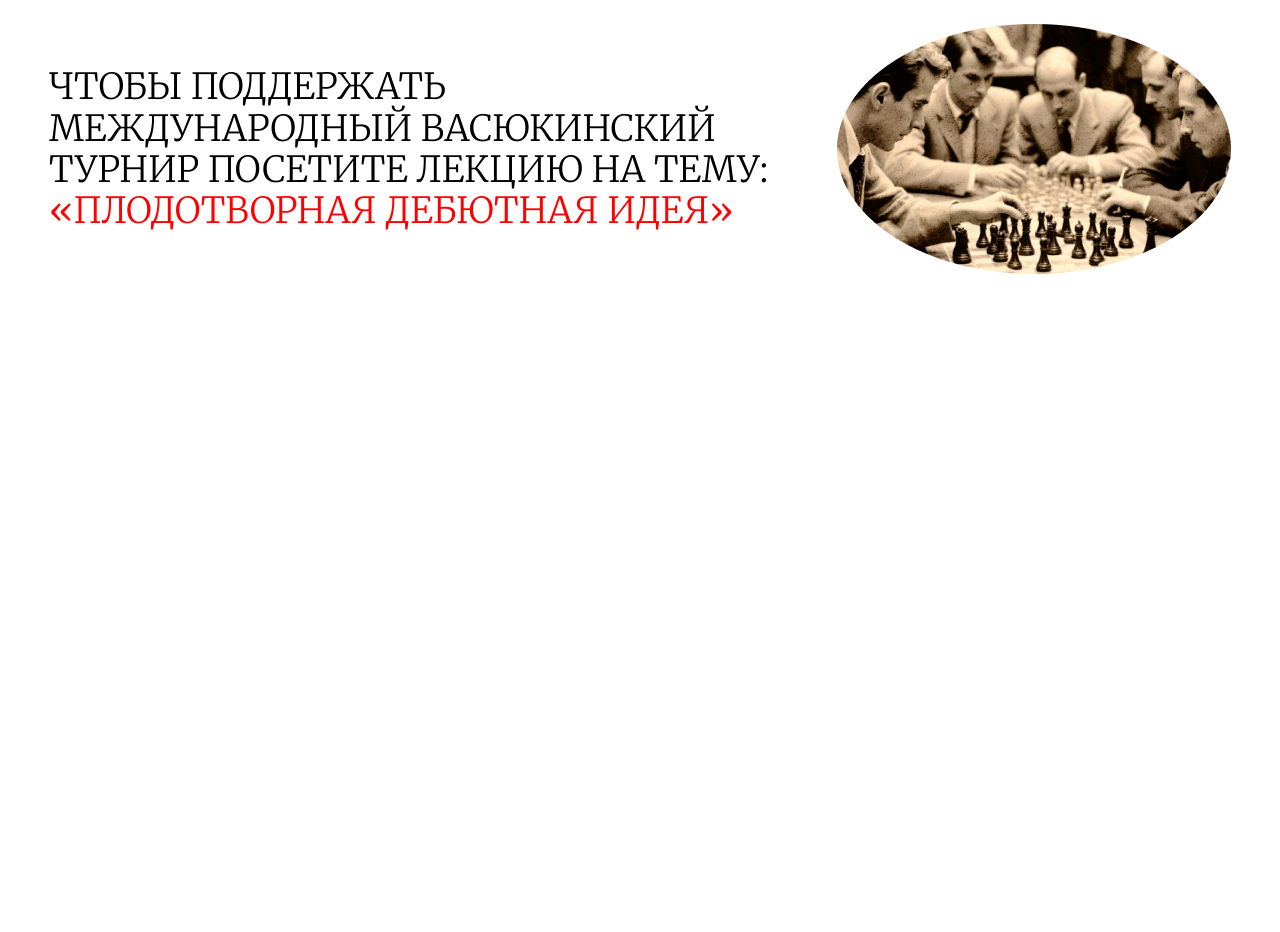
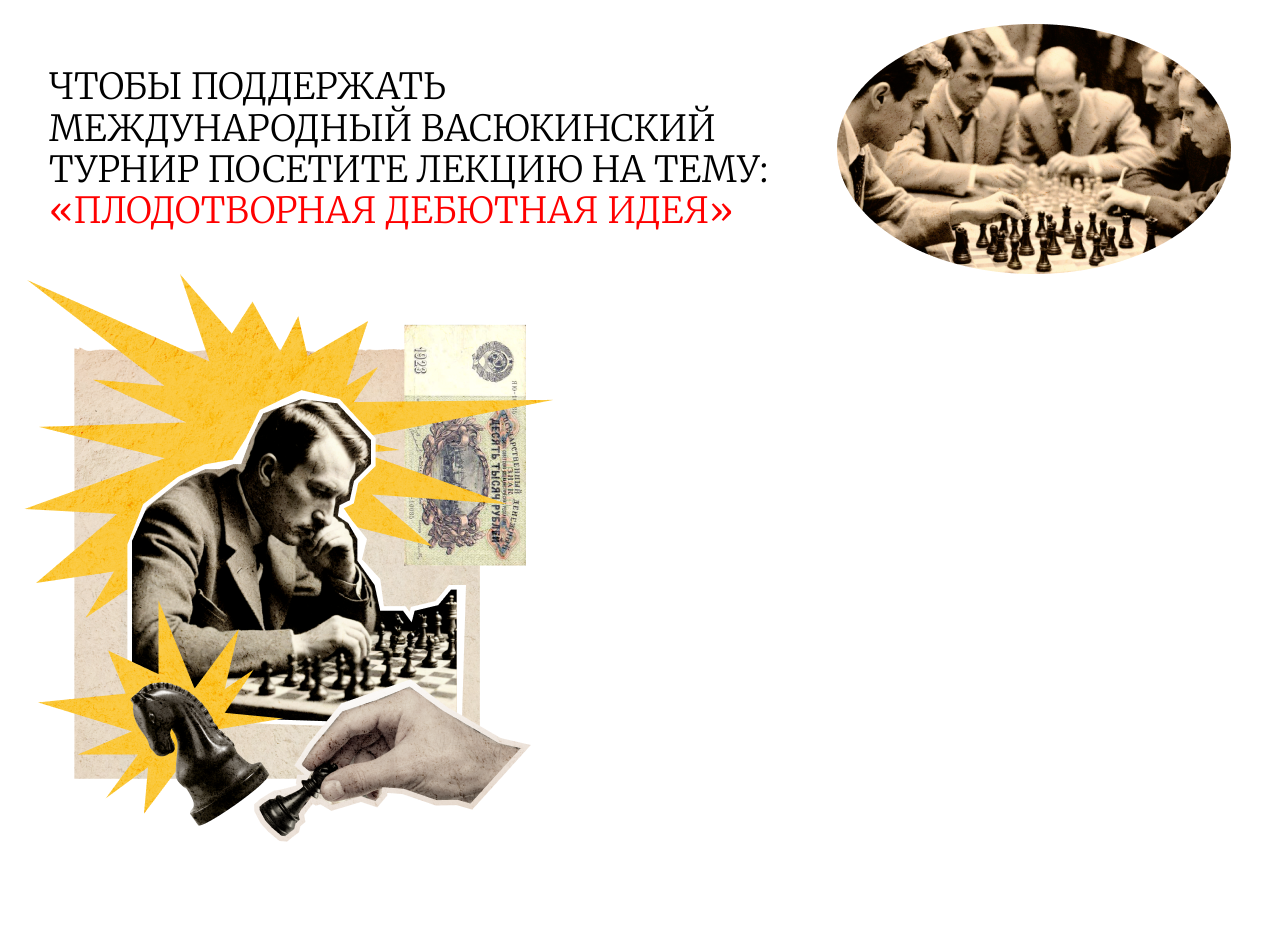
Before and after one commit to 0chuhh/horse-club, a plain HTML site: page index.html in a window 1280 px wide. Shown: the part 816-1748 px from the top of the page. Before the commit the page ends 1116 px from the top, so only its background shows below. Drawn offline with Linux system fonts and the light colour scheme.

Commit message:
lecture event

```diff
--- a/index.html
+++ b/index.html
@@ -72,6 +72,9 @@
 						<span>«Плодотворная дебютная идея»</span>
 					</h1>
 				</div>
+				<div class="lecture__event">
+					<img src="/assets/imgs/lecture-chess-solo-play.png" alt="lecture-chess-solo-play">
+				</div>
 			</div>
 		</section>
 	</body>
--- a/styles/sections/lecture.css
+++ b/styles/sections/lecture.css
@@ -2,6 +2,8 @@
     padding-top: 80px;
 }
 
+
+/* headline */
 .lecture__headline {
     display: flex;
     align-items: center;
@@ -50,3 +52,13 @@
         flex-direction: column;
     }
 }
+/* headline */
+
+/* event */
+.lecture__event {
+
+}
+
+.lecture__event > img {
+    transform: translateX(-25px);
+}
```
Also changed, not shown: assets/imgs/lecture-chess-solo-play.png (added).
